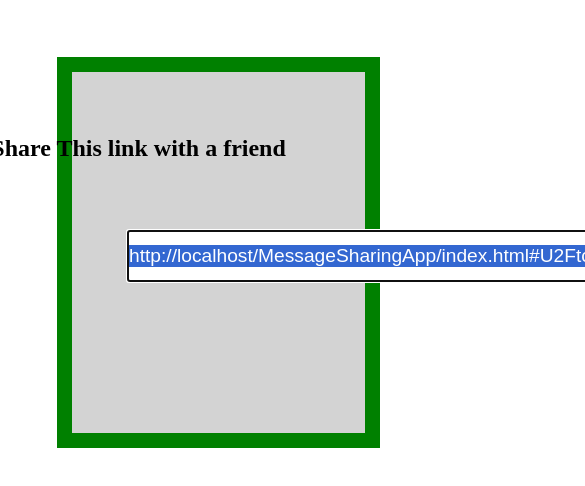
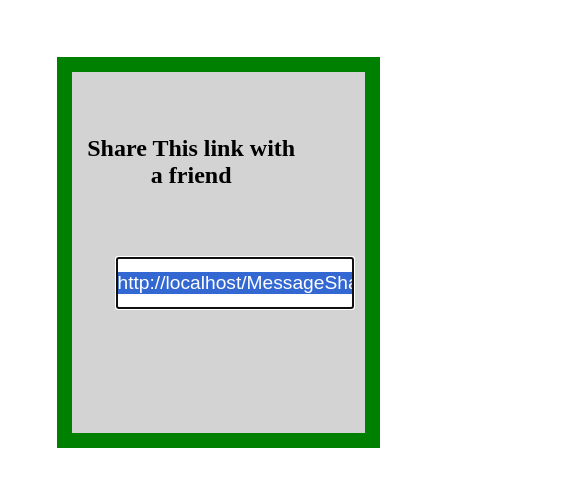
Before and after one commit to Mohit-Jain-git/JSProjects, a plain HTML site: page MessageSharingApp/index.html in a window 390 px wide. Both pictures are taken after typing "Sample" into the empty fields and a click on the button "Create". Shown: the top 486 px of the page, 585 px wide, since content can reach past the window. Drawn offline with Linux system fonts and the light colour scheme.

Commit message:
Secret Message

```diff
--- a/MessageSharingApp/style.css
+++ b/MessageSharingApp/style.css
@@ -83,6 +83,13 @@ form {
     margin-left: -18px;
     width: 63vw;
   }
+  .shift {
+    margin-left: -21vw;
+  }
+  .label1 {
+    width: 60vw;
+    margin-left: -30px;
+  }
 }
 
 @media (max-width: 621px) {
@@ -95,4 +102,11 @@ form {
   .btn {
     margin-left: -43vw;
   }
+  .shift {
+    margin-left: -14vw;
+  }
+  .label1 {
+    width: 60vw;
+    margin-left: -5vw;
+  }
 }
```
